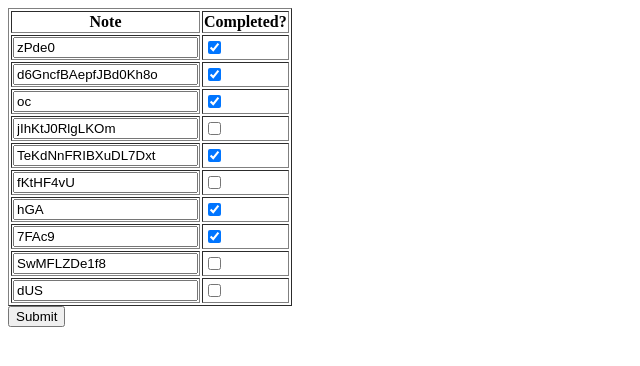
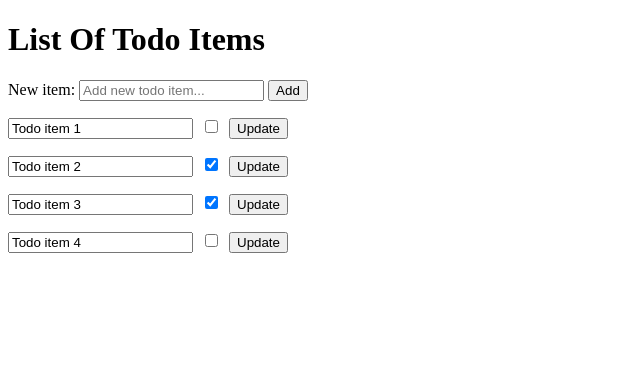
Before and after one commit to Comrade44/dash, a Flask app: page / in a window 1280 px wide. Shown: the top 366 px of the page, without its empty margins (0-640 px from the left). Run offline with Flask 3, Linux system fonts and the light colour scheme.

Commit message:
Add todo functionality

```diff
--- a/app.py
+++ b/app.py
@@ -1,19 +1,49 @@
-from flask import Flask, render_template, request
+from flask import Flask, render_template, request, redirect, url_for
+from flask_sqlalchemy import SQLAlchemy
 from dummy_data import dummy_data
 
 flask_app = Flask(__name__)
+flask_app.config['SQLALCHEMY_DATABASE_URI'] = 'sqlite:///:memory:'
 
-# @flask_app.route('/')
-# def index():
-#     return render_template('index.html')
+db = SQLAlchemy(flask_app)
+class Todo(db.Model):
+    id = db.Column(db.Integer, primary_key=True)
+    content = db.Column(db.String(140))
+    complete = db.Column(db.Boolean)
+
+with flask_app.app_context():
+    db.create_all()
+    new_todo1 = Todo(content="Todo item 1", complete=False)
+    new_todo2 = Todo(content="Todo item 2", complete=True)
+    new_todo3 = Todo(content="Todo item 3", complete=True)
+    new_todo4 = Todo(content="Todo item 4", complete=False)
+    db.session.add(new_todo1)
+    db.session.add(new_todo2)
+    db.session.add(new_todo3)
+    db.session.add(new_todo4)
+    db.session.commit()
 
 @flask_app.route('/')
-def notes():
-    return render_template('notes.html', notes=dummy_data)
+def index():
+    todo_list = Todo.query.all()
+    print(todo_list)
+    return render_template('index.html', todo_list=todo_list)
 
-@flask_app.route('/update_notes', methods=["POST"])
-def update_notes():
-    print(request.form)
-    return render_template('update_notes.html')
+@flask_app.route('/add', methods=["POST"])
+def add():
+    content = request.form.get("content")
+    new_todo = Todo(content=content, complete=False)
+    db.session.add(new_todo)
+    db.session.commit()
+    return redirect(url_for("index"))
 
-print(dummy_data)
+@flask_app.route("/update", methods=["POST"])
+def update():
+    todo = Todo.query.filter_by(id=request.form.get("id")).first()
+    todo.content  = request.form.get("content")
+    if request.form.get("complete") == "on":
+        todo.complete = True
+    else:
+        todo.complete = False
+    db.session.commit()
+    return redirect(url_for("index"))
--- a/requirements.txt
+++ b/requirements.txt
@@ -1 +1,2 @@
 flask
+flask-sqlalchemy
--- a/templates/index.html
+++ b/templates/index.html
@@ -1,5 +1,28 @@
 {% extends 'base.html' %}
 {% block title %}Index{% endblock %}
 {% block content %}
-<h1>Hello, world!</h1>
+<h1>List Of Todo Items</h1>
+
+<form action="/add" method="post">
+    <div>
+        <label for="content">New item: </label>
+        <input type="text" name="content" placeholder="Add new todo item...">
+        <button type="submit">Add</button>
+    </div>
+</form>
+
+{% for todo in todo_list %}
+<form action="/update" method="post">
+<p>
+    <input type="text" name="content" value="{{ todo.content }}">&nbsp;
+    {% if todo.complete == True %}
+        <input type="checkbox" name="complete" checked>&nbsp;
+    {% else %}
+        <input type="checkbox" name="complete">&nbsp;
+    {% endif %}
+    <button type="submit" name="id" value="{{ todo.id }}">Update</button>
+</p>
+</form>
+{% endfor %}
+
 {% endblock %}
--- a/templates/notes.html
+++ /dev/null
@@ -1,23 +0,0 @@
-{% extends 'base.html' %}
-{% block title %}Notes{% endblock %}
-{% block content %}
-<form action="/update_notes" method="POST">
-<table border="1">
-    <tr>
-        <th>Note</th>
-        <th>Completed?</th>
-    </tr>
-    {% for note in notes %}
-    <tr>
-        <td><input name="{{note.id}}_content" type="text" value="{{ note.content }}"></td>
-        {% if note.completed == true %}
-        <td><input name="{{note.id}}_completed" type="checkbox" checked></td>
-        {% else %}
-        <td><input name="{{note.id}}_completed" type="checkbox"></td>
-        {% endif %}
-    </tr>
-    {% endfor %}
-</table>
-<button id="submit" type="submit">Submit</button>
-</form>
-{% endblock %}
--- /dev/null
+++ b/templates/update.html
@@ -0,0 +1,4 @@
+{% block content %}
+<p>id is {{ item_id }}</p>
+<p>item_content is {{ item_content }}</p>
+{% endblock %}
--- a/templates/update_notes.html
+++ /dev/null
@@ -1,5 +0,0 @@
-{% extends 'base.html' %}
-{% block title %}Index{% endblock %}
-{% block content %}
-<h1>Test</h1>
-{% endblock %}
```
Also changed, not shown: 1 other file.
